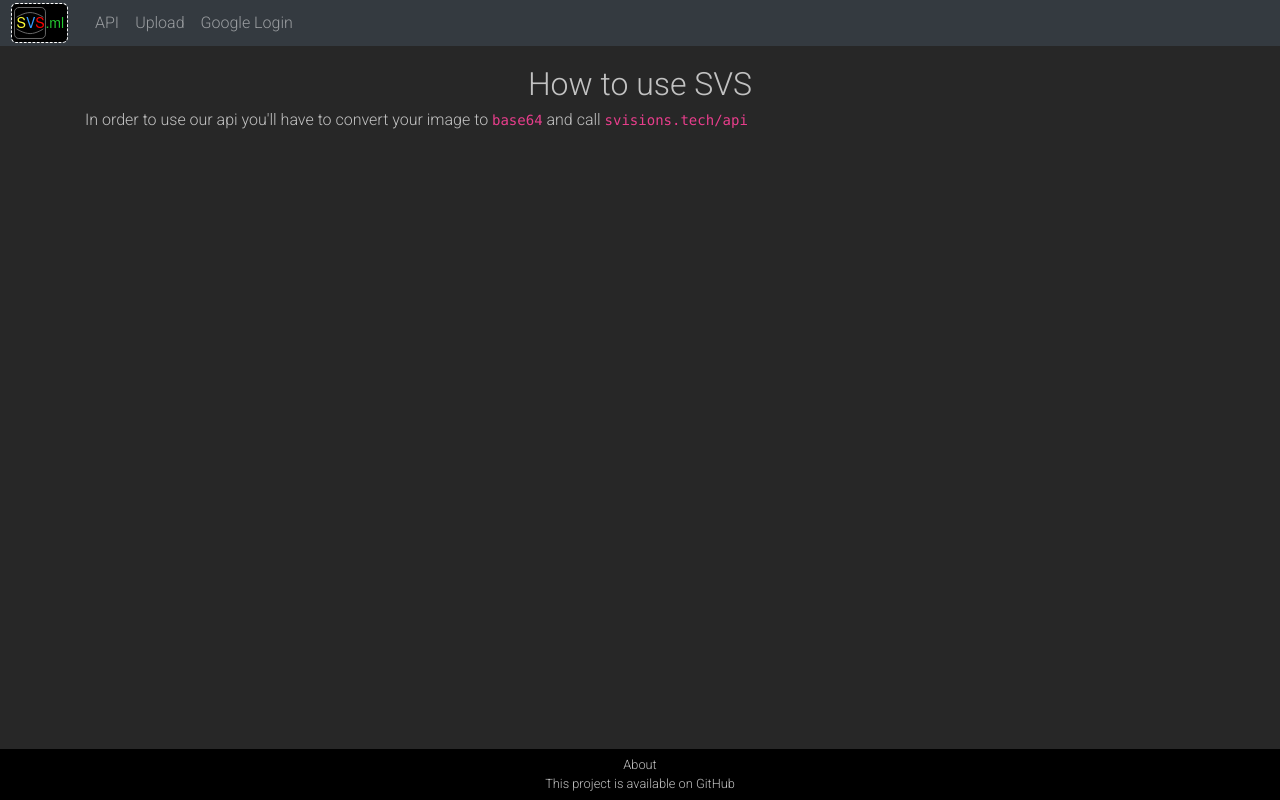
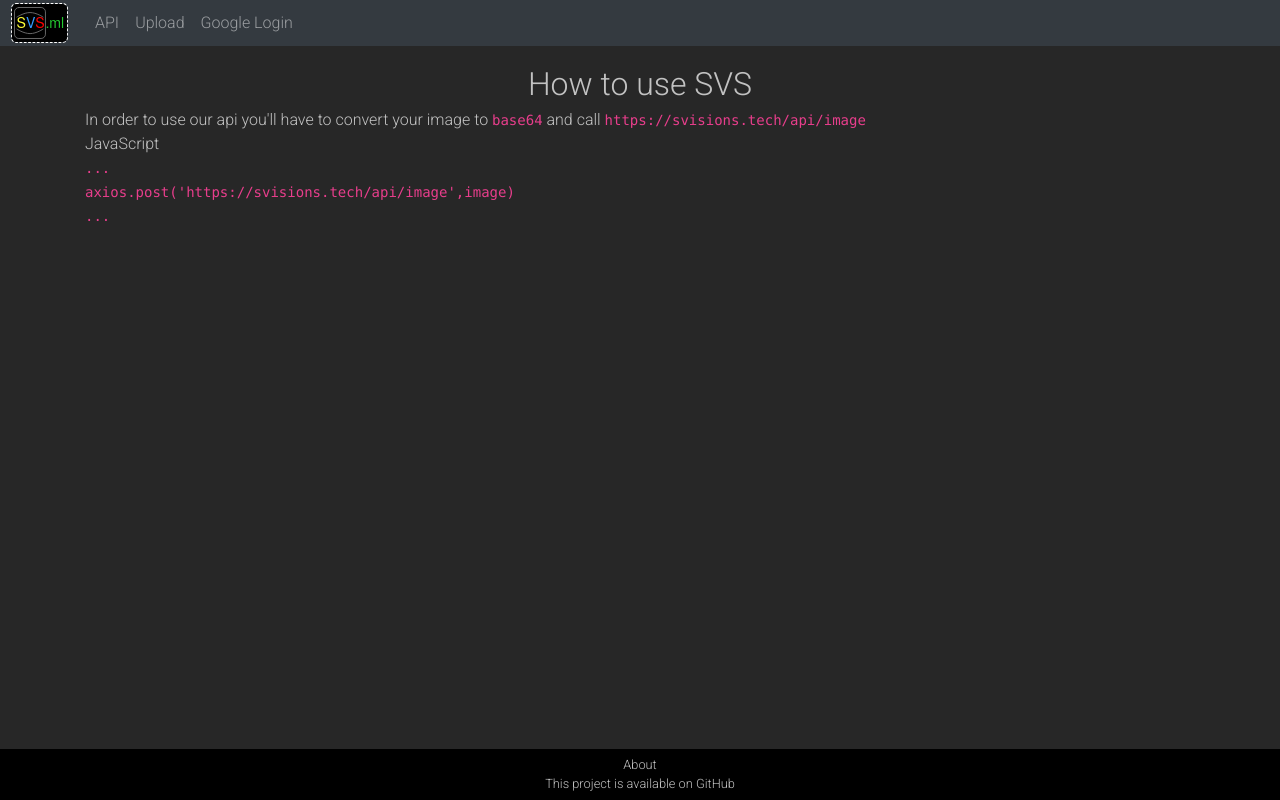
Before and after one commit to Fioringo/smart-vision-sheets, a React (Create React App) app in the folder src/frontend/svs/: page /api in a window 1280 px wide. Built offline with nearby package versions, Linux system fonts and the light colour scheme; no server answers.

Commit message:
added more info on api

```diff
--- a/src/frontend/svs/src/Components/api.jsx
+++ b/src/frontend/svs/src/Components/api.jsx
@@ -1,17 +1,31 @@
-import React from 'react';
+import React from "react";
 // import './nav.css';
 
-export default class Api extends React.Component{
-
-  render(){
-    console.log("API Page loaded")
+export default class Api extends React.Component {
+  render() {
+    console.log("API Page loaded");
     return (
       <div className="container">
-        <div className="title">
-          How to use SVS
-        </div>
+        <div className="title">How to use SVS</div>
         <div className="contentText">
-          In order to use our api you'll have to convert your image to <code>base64</code> and call <code>svisions.tech/api</code>
+          <div className="block">
+            <div className="apiText">
+              In order to use our api you'll have to convert your image to{" "}
+              <code>base64</code> and call{" "}
+              <code>https://svisions.tech/api/image</code>
+            </div>
+            <div className="apiExample">
+              <div className="language">
+                JavaScript
+              </div>
+              <code>
+                ...<br/>
+                axios.post('https://svisions.tech/api/image',image)<br/>
+                ...<br/>
+              </code>
+            </div>
+          </div>
+          <br />
         </div>
       </div>
     );
```
